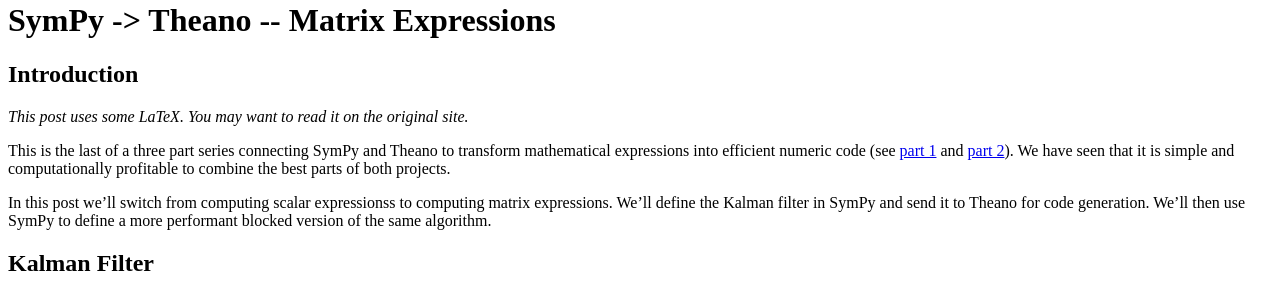
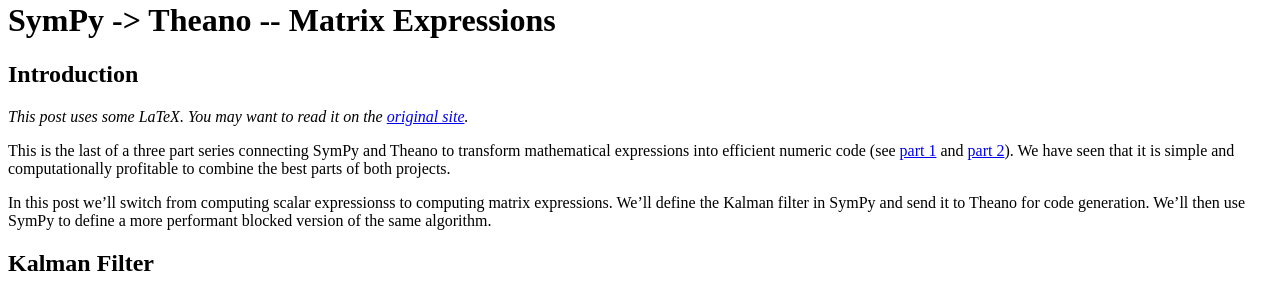
Before and after one commit to besyskymnbk/blog, a Jekyll site: the page built from _posts/work/2013-04-05-SymPy-Theano-part-3.md, in a window 1280 px wide and 900 px high. Shown: the part 151-448 px from the top of the window. Built offline with Jekyll 4.4.1, drawn with Linux system fonts in a browser that asks for light colours; formulas are drawn with MathJax 3; comment, search, counter and statistics services are not loaded; part of the change alters nothing that is shown.

Commit message:
link to self for latex

```diff
--- a/_posts/work/2013-04-05-SymPy-Theano-part-3.md
+++ b/_posts/work/2013-04-05-SymPy-Theano-part-3.md
@@ -10,7 +10,7 @@ tags : [Matrices]
 Introduction
 ------------
 
-*This post uses some LaTeX.  You may want to read it on the original site.*
+*This post uses some LaTeX.  You may want to read it on the [original site](http://matthewrocklin.com/blog/work/2013/04/05/SymPy-Theano-part-3/).*
 
 This is the last of a three part series connecting SymPy and Theano to transform mathematical expressions into efficient numeric code (see [part 1](http://matthewrocklin.com/blog/work/2013/03/19/SymPy-Theano-part-1/) and [part 2](http://matthewrocklin.com/blog/work/2013/03/28/SymPy-Theano-part-2/)).  We have seen that it is simple and computationally profitable to combine the best parts of both projects.
 
```
